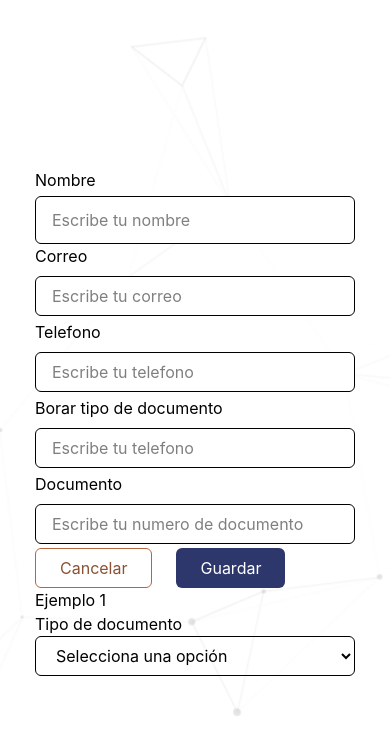
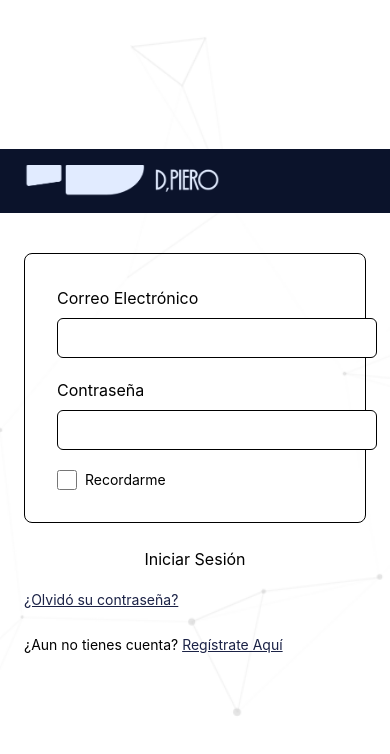
Before and after one commit to AndresVlz2020/pos_project, a React (Vite) app: page /Auth in a window 390 px wide. Shown: the top 754 px of the page. Built offline with nearby package versions, Linux system fonts and the light colour scheme.

Commit message:
feat(auth): Login con 'Recordarme' y Register con campos completos (nombre, apellidos, tipo/numero de documento, correo, teléfono, password/confirm y términos) reutilizando componentes y servicio local

```diff
--- a/src/app/router.jsx
+++ b/src/app/router.jsx
@@ -4,6 +4,8 @@ import { AuthLayout } from "@/shared";
 import { DashboardLayout} from "@/shared";
 import CreateOrder from "@/features/create/CreateOrder";
 import UsersManagement from "@/features/create/UsersManagement";
+import Login from "@/features/auth/Login";
+import Register from "@/features/auth/Register";
 // import DeleteCounter from "@/shared/components/DeleteCounter";
 
 
@@ -19,7 +21,9 @@ const router = createBrowserRouter([
     children: [
       {
         index: true,
+        element: <Login />,
       },
+      { path: "register", element: <Register /> },
     ],
   },
   {
--- /dev/null
+++ b/src/features/auth/Login.jsx
@@ -0,0 +1,82 @@
+import { useState } from "react";
+import { Input, Button, Checkbox } from "@/shared";
+import { Link } from "react-router-dom";
+import logoDPiero from "@/assets/images/logo-d,piero.png";
+import bgLogin from "@/assets/images/bg-login.png";
+
+export default function Login() {
+  const [form, setForm] = useState({ email: "", password: "", remember: false });
+
+  const handleChange = (e) => {
+    const { name, value, type, checked } = e.target;
+    setForm((prev) => ({ ...prev, [name]: type === "checkbox" ? checked : value }));
+  };
+
+  const handleSubmit = (e) => {
+    e.preventDefault();
+    alert("Inicio de sesión (demo)");
+  };
+
+  return (
+    <div className="w-full">
+      {/* Header */}
+      <div className="w-full bg-[var(--color-primary-950)] text-[var(--color-text-inverse)]">
+        <div className="max-w-7xl mx-auto px-6 py-4 flex items-center gap-3">
+          <img src={logoDPiero} alt="D,PIERO" className="h-8 w-auto object-contain" />
+        </div>
+      </div>
+
+      {/* Content */}
+      <div className="max-w-7xl mx-auto grid grid-cols-1 md:grid-cols-2 gap-8 items-center px-6 py-10">
+        {/* Left image */}
+        <div className="hidden md:block relative h-[60vh] md:h-[70vh] rounded-lg overflow-hidden border border-[var(--color-border)]">
+          <img src={bgLogin} alt="Fondo Login" className="absolute inset-0 w-full h-full object-cover" />
+        </div>
+
+        {/* Right form */}
+        <form onSubmit={handleSubmit} className="w-full max-w-md mx-auto">
+          <div className="rounded-lg border border-[var(--color-border-strong)] p-8">
+            <div className="grid gap-4">
+              <Input
+                label="Correo Electrónico"
+                name="email"
+                type="email"
+                value={form.email}
+                onChange={handleChange}
+                htmlFor="login-email"
+              />
+              <Input
+                label="Contraseña"
+                name="password"
+                type="password"
+                value={form.password}
+                onChange={handleChange}
+                htmlFor="login-password"
+              />
+              <Checkbox
+                id="login-remember"
+                name="remember"
+                label="Recordarme"
+                checked={form.remember}
+                onChange={handleChange}
+              />
+            </div>
+          </div>
+
+          <div className="mt-6">
+            <Button variant="primary" type="submit" className="w-full">Iniciar Sesión</Button>
+          </div>
+
+          <div className="mt-4">
+            <Link to="#" className="text-sm underline text-[var(--color-primary-700)]">¿Olvidó su contraseña?</Link>
+          </div>
+
+          <div className="mt-6 text-sm">
+            ¿Aun no tienes cuenta? {" "}
+            <Link to="/Auth/register" className="underline text-[var(--color-primary-700)]">Regístrate Aquí</Link>
+          </div>
+        </form>
+      </div>
+    </div>
+  );
+}
--- /dev/null
+++ b/src/features/auth/Register.jsx
@@ -0,0 +1,145 @@
+import { useState, useEffect } from "react";
+import { Input, Button, Select, Checkbox } from "@/shared";
+import { Link } from "react-router-dom";
+import logoDPiero from "@/assets/images/logo-d,piero.png";
+import bgLogin from "@/assets/images/bg-login.png";
+import { getDocumentTypes } from "../../services/selectServices";
+
+export default function Register() {
+  const [form, setForm] = useState({
+    name: "",
+    surname: "",
+    documentType: "",
+    documentNumber: "",
+    email: "",
+    phone: "",
+    password: "",
+    confirmPassword: "",
+    terms: false,
+  });
+  const [documentTypes, setDocumentTypes] = useState([]);
+
+  useEffect(() => {
+    getDocumentTypes()
+      .then(setDocumentTypes)
+      .catch(() => setDocumentTypes([]));
+  }, []);
+
+  const handleChange = (e) => {
+    const { name, value, type, checked } = e.target;
+    setForm((prev) => ({ ...prev, [name]: type === "checkbox" ? checked : value }));
+  };
+
+  const handleSubmit = (e) => {
+    e.preventDefault();
+    alert("Registro (demo)");
+  };
+
+  return (
+    <div className="w-full">
+      {/* Header */}
+      <div className="w-full bg-[var(--color-primary-950)] text-[var(--color-text-inverse)]">
+        <div className="max-w-7xl mx-auto px-6 py-4 flex items-center gap-3">
+          <img src={logoDPiero} alt="D,PIERO" className="h-8 w-auto object-contain" />
+        </div>
+      </div>
+
+      {/* Content */}
+      <div className="max-w-7xl mx-auto grid grid-cols-1 md:grid-cols-2 gap-8 items-center px-6 py-10">
+        {/* Left image */}
+        <div className="hidden md:block relative h-[60vh] md:h-[70vh] rounded-lg overflow-hidden border border-[var(--color-border)]">
+          <img src={bgLogin} alt="Fondo Registro" className="absolute inset-0 w-full h-full object-cover" />
+        </div>
+
+        {/* Right form */
+        }
+        <form onSubmit={handleSubmit} className="w-full max-w-md mx-auto">
+          <div className="rounded-lg border border-[var(--color-border-strong)] p-8">
+            <div className="grid gap-4">
+              <Input
+                label="Nombre"
+                name="name"
+                type="text"
+                value={form.name}
+                onChange={handleChange}
+                htmlFor="register-name"
+              />
+              <Input
+                label="Apellidos"
+                name="surname"
+                type="text"
+                value={form.surname}
+                onChange={handleChange}
+                htmlFor="register-surname"
+              />
+              <Select
+                label="Tipo de documento"
+                name="documentType"
+                htmlFor="register-document-type"
+                options={documentTypes}
+                value={form.documentType}
+                onChange={handleChange}
+              />
+              <Input
+                label="Número de documento"
+                name="documentNumber"
+                type="text"
+                value={form.documentNumber}
+                onChange={handleChange}
+                htmlFor="register-document-number"
+              />
+              <Input
+                label="Correo Electrónico"
+                name="email"
+                type="email"
+                value={form.email}
+                onChange={handleChange}
+                htmlFor="register-email"
+              />
+              <Input
+                label="Teléfono"
+                name="phone"
+                type="tel"
+                value={form.phone}
+                onChange={handleChange}
+                htmlFor="register-phone"
+              />
+              <Input
+                label="Contraseña"
+                name="password"
+                type="password"
+                value={form.password}
+                onChange={handleChange}
+                htmlFor="register-password"
+              />
+              <Input
+                label="Confirmar Contraseña"
+                name="confirmPassword"
+                type="password"
+                value={form.confirmPassword}
+                onChange={handleChange}
+                htmlFor="register-confirm-password"
+              />
+              <Checkbox
+                id="register-terms"
+                name="terms"
+                label="Acepto términos y condiciones"
+                checked={form.terms}
+                onChange={handleChange}
+              />
+            </div>
+          </div>
+
+          <div className="mt-6">
+            <Button variant="primary" type="submit" className="w-full">Registrarse</Button>
+          </div>
+
+          <div className="mt-6 text-sm">
+            ¿Ya tienes cuenta? {" "}
+            <Link to="/Auth" className="underline text-[var(--color-primary-700)]">Inicia Sesión</Link>
+          </div>
+        </form>
+      </div>
+    </div>
+  );
+}
--- a/src/shared/layouts/AuthLayout.jsx
+++ b/src/shared/layouts/AuthLayout.jsx
@@ -33,8 +33,10 @@ export default function AuthLayout(){
           backgroundPosition: "center",
         }}
       >
-        <main className="mx-auto">
+        <main className="w-full">
         {/* Envolvemos el input en un div con ancho controlado */}
+        {false && (
+          <>
             <Input
               label="Nombre"
               type="text"
@@ -76,7 +78,8 @@ export default function AuthLayout(){
                 type="submit"
                 align="left"
                 onClick={() => console.log("Se oprimió el submit")}
-              >Cancelar
+              >
+                Cancelar
               </Button>
 
               <Button
@@ -84,13 +87,13 @@ export default function AuthLayout(){
                 size="md"
                 type="submit"
                 onClick={() => console.log("Se oprimió el submit")}
-              >Guardar
+              >
+                Guardar
               </Button>
             </div>
             <h1>Ejemplo 1</h1>
 
             {/* <DeleteCounter2 /> */}
-
 
             {/* Implementación del Select */}
             <Select
@@ -99,9 +102,8 @@ export default function AuthLayout(){
               htmlFor="userDocumentType"
               options={documentTypes}
             />
-
-
-
+          </>
+        )}
           <Outlet/>
         </main>
       </div>
```
Also changed, not shown: 1 other file (tests, documents, lock files or other folders). Lines whose indentation alone changed are shown as unchanged.
